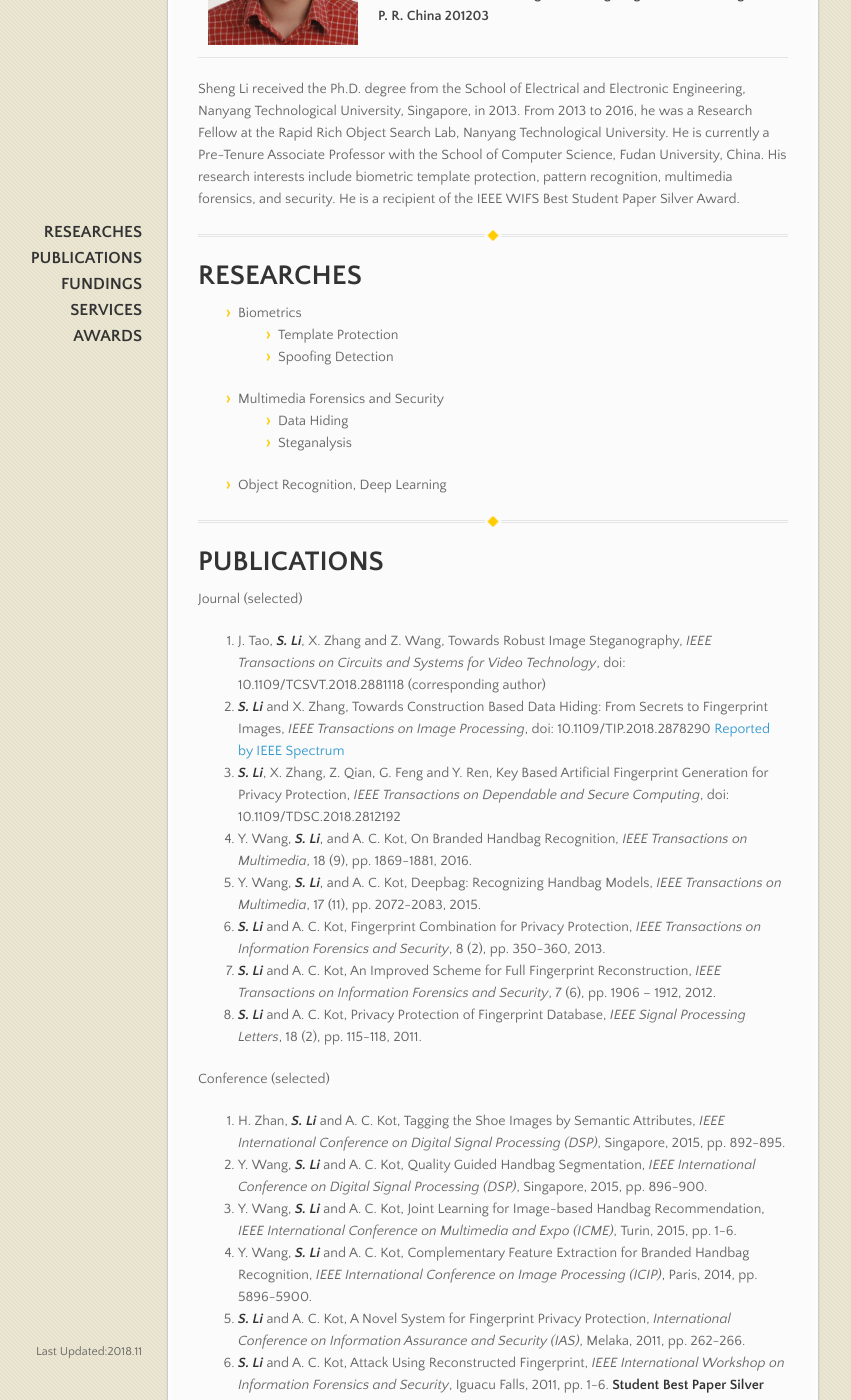
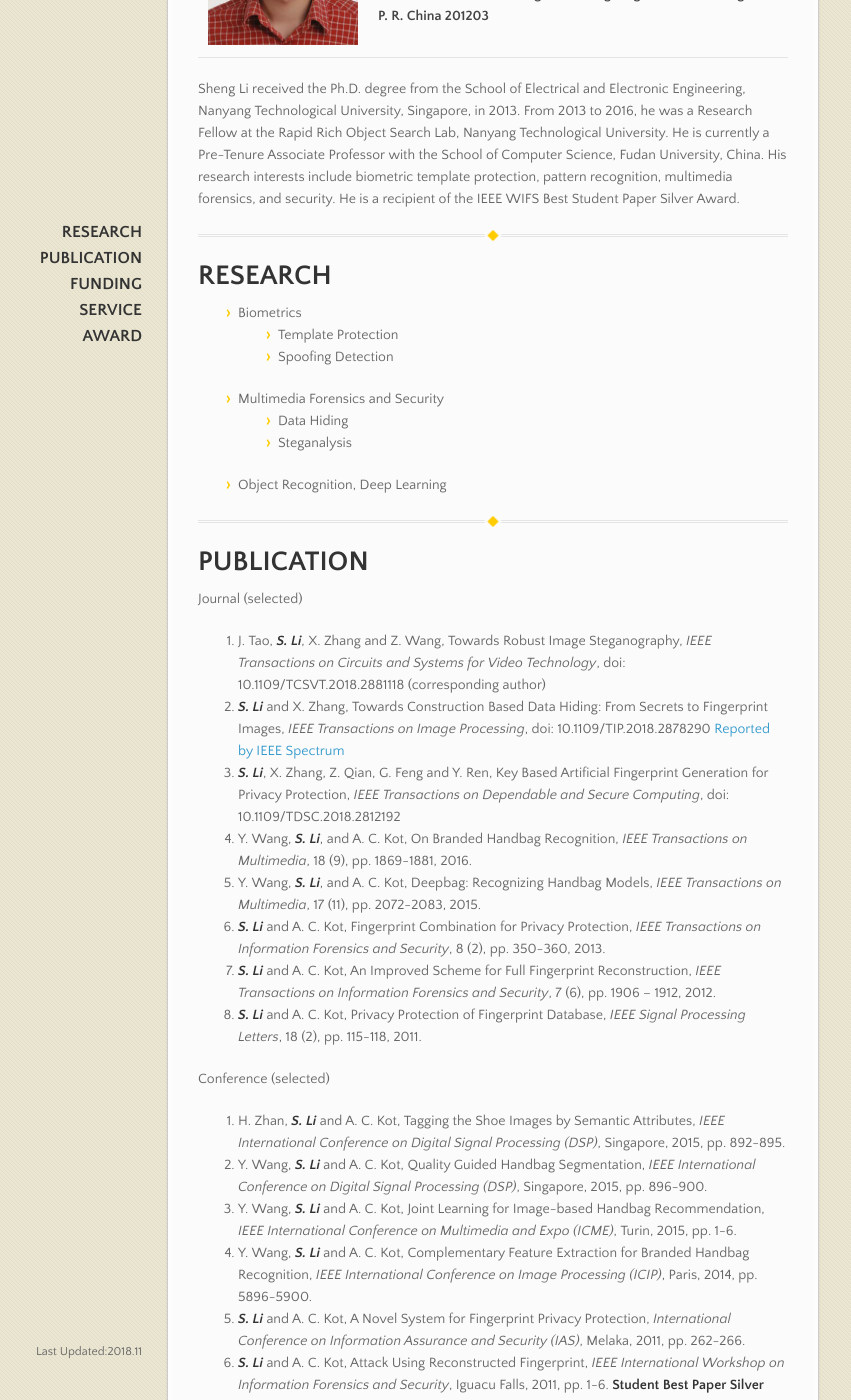
Before and after one commit to blazelisheng/blazelisheng.github.io, a Jekyll site: the page built from index.md, in a window 1280 px wide and 1400 px high, scrolled down 361 px. Shown: the whole window, without its empty margins (148-999 px from the left). Built offline with Jekyll 4.4.1, drawn with Linux system fonts in a browser that asks for light colours; some of the changed text lies outside the part shown.

Commit message:
Update index.md

```diff
--- a/index.md
+++ b/index.md
@@ -14,7 +14,7 @@ layout: default
 Sheng Li received the Ph.D. degree from the School of Electrical and Electronic Engineering, Nanyang Technological University, Singapore, in 2013. From 2013 to 2016, he was a Research Fellow at the Rapid Rich Object Search Lab, Nanyang Technological University. He is currently a Pre-Tenure Associate Professor with the School of Computer Science, Fudan University, China. His research interests include biometric template protection, pattern recognition, multimedia forensics, and security. He is a recipient of the IEEE WIFS Best Student Paper Silver Award.
 
 * * *
-# RESEARCHES
+# RESEARCH
 - Biometrics
   - Template Protection
   - Spoofing Detection
@@ -26,7 +26,7 @@ Sheng Li received the Ph.D. degree from the School of Electrical and Electronic
 
 * * *
 
-# PUBLICATIONS
+# PUBLICATION
 
 Journal (selected)
 
@@ -52,7 +52,7 @@ Conference (selected)
 [Back](./index.md)
 
 * * *
-# FUNDINGS
+# FUNDING
 
 <table border="0" cellspacing="0" cellpadding="0">
 <tr>
@@ -75,7 +75,7 @@ Conference (selected)
 [Back](./index.md)
 
 * * *
-# SERVICES
+# SERVICE
 
 A Reviewer for
 1.	IEEE Transactions on Pattern Analysis and Machine Intelligence
@@ -90,7 +90,7 @@ A Reviewer for
 
 * * *
 
-# AWARDS
+# AWARD
 
 
 <table border="0" cellspacing="0" cellpadding="0">
```
